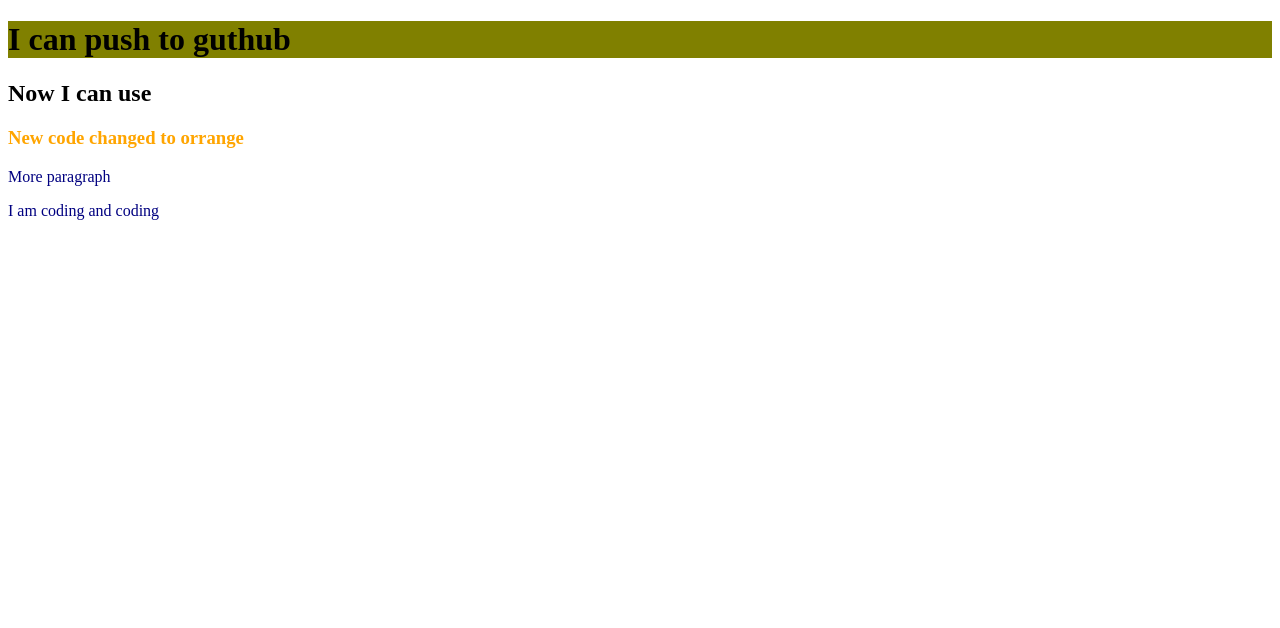
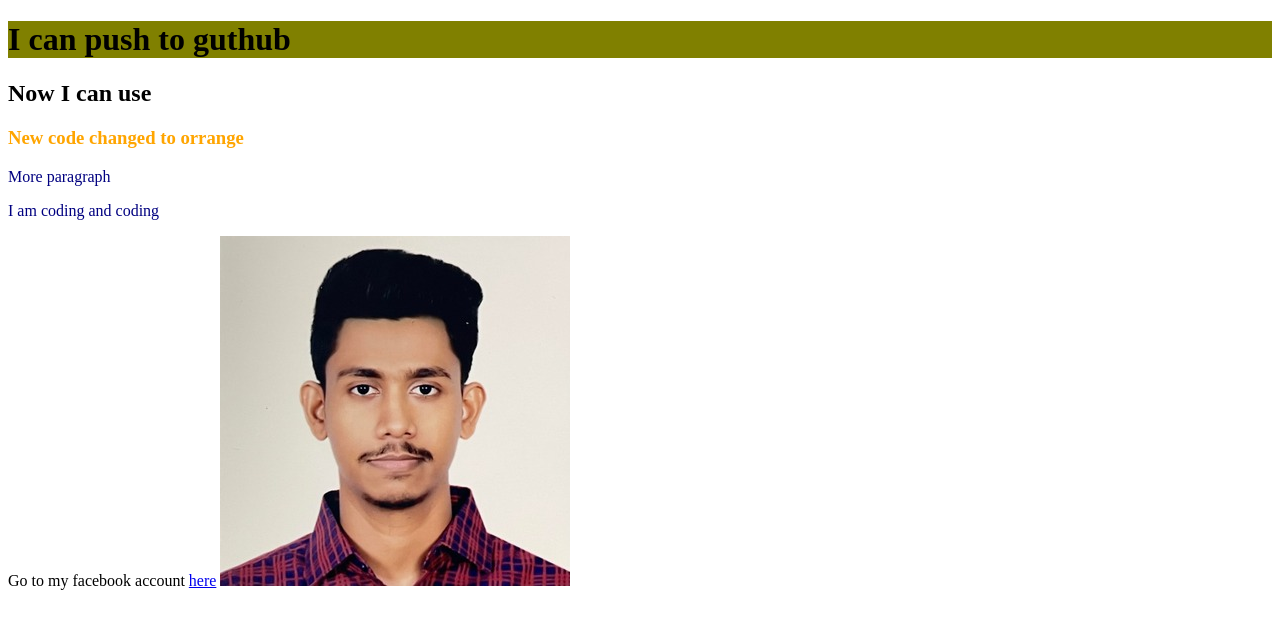
Before and after one commit to shovon770/my-second-repo, a plain HTML site: page index.html in a window 1280 px wide. Drawn offline with Linux system fonts and the light colour scheme.

Commit message:
link and picture added

```diff
--- a/index.html
+++ b/index.html
@@ -12,5 +12,8 @@
     <h3>New code changed to orrange</h3>
     <p>More paragraph</p>
     <p>I am coding and coding</p>
+    <a>Go to my facebook account</a>
+    <a href="https://www.facebook.com/shovon.rebel/">here</a>
+    <img src="shovon pic.jpg" alt="">
 </body>
 </html>
```
Also changed, not shown: New folder/Shovon pic 2.jpg (added), shovon pic.jpg (added).
